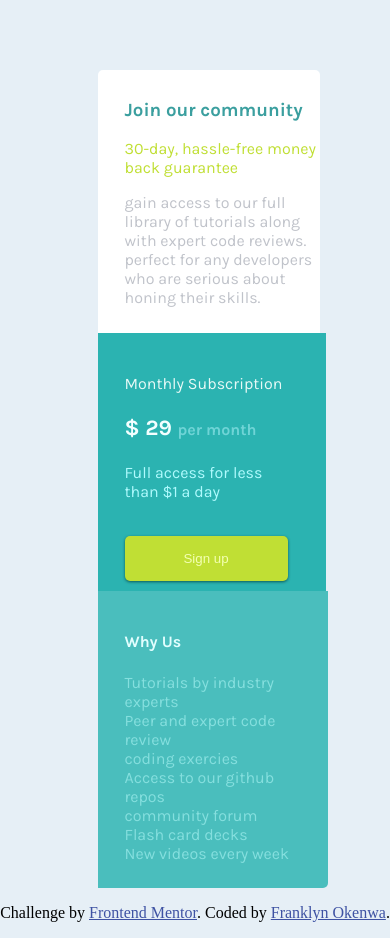
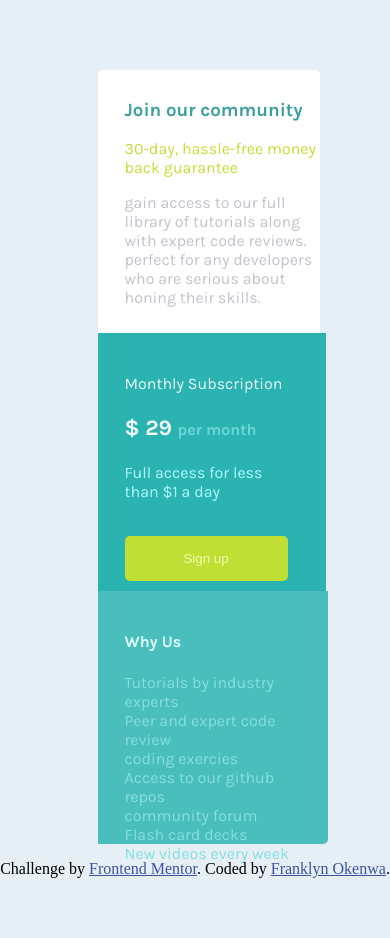
Before and after one commit to franklynokenwa/single-grid-page, a plain HTML site: page index.html in a window 390 px wide. After the commit the page ends 894 px from the top, so only its background shows below. Drawn offline with Linux system fonts and the light colour scheme.

Commit message:
Add files via upload

```diff
--- a/index.html
+++ b/index.html
@@ -44,7 +44,7 @@
   <footer>
     <p class="attribution">
       Challenge by <a href="https://www.frontendmentor.io?ref=challenge" target="_blank">Frontend Mentor</a>.
-      Coded by <a href="#">Franklyn Okenwa</a>.
+      Coded by <a href="https://franklynwisdom.github.io/single-grid-page">Franklyn Okenwa</a>.
     </p>
   </footer>
 </body>
--- a/styles.css
+++ b/styles.css
@@ -85,7 +85,6 @@ button{
     border: none;
     border-radius: 5px;
     transition: ease-in;
-    box-shadow: 0 1px 3px 0px rgb(12, 88, 87);
 }
 button:hover{
     background-color: hsl(71, 98%, 51%);
@@ -94,12 +93,12 @@ button:hover{
 .why-us{
     max-width: 100%;
     width: 50%;
-    height: 100%;
+    max-height: 100%;
     background-color: rgb(74, 190, 189);
     padding-left: 27px;
     padding-top: 20px;
     padding-right: 30px;
-    padding-bottom: 5%;
+    padding-bottom: 2.3%;
     border-radius: 0 0 5px 0;
 }
 .why-us p{
@@ -125,11 +124,11 @@ button:hover{
         width: 100%;
     }
     .monthly{
-        width: 92.5%;
+        width: 92%;
         border-radius: 0;
     }
     .why-us{
-        width: 92.5%;
+        width: 92%;
     }
 }
 @media(max-width:480px){
@@ -197,3 +196,17 @@ button:hover{
 
     }
 }
+
+@media(max-height:1440px){
+    .why-us{
+        height: 210.5px;
+
+    }
+}
+
+@media(max-height:1024px){
+    .why-us{
+        height: 228px;
+
+    }
+}
```
